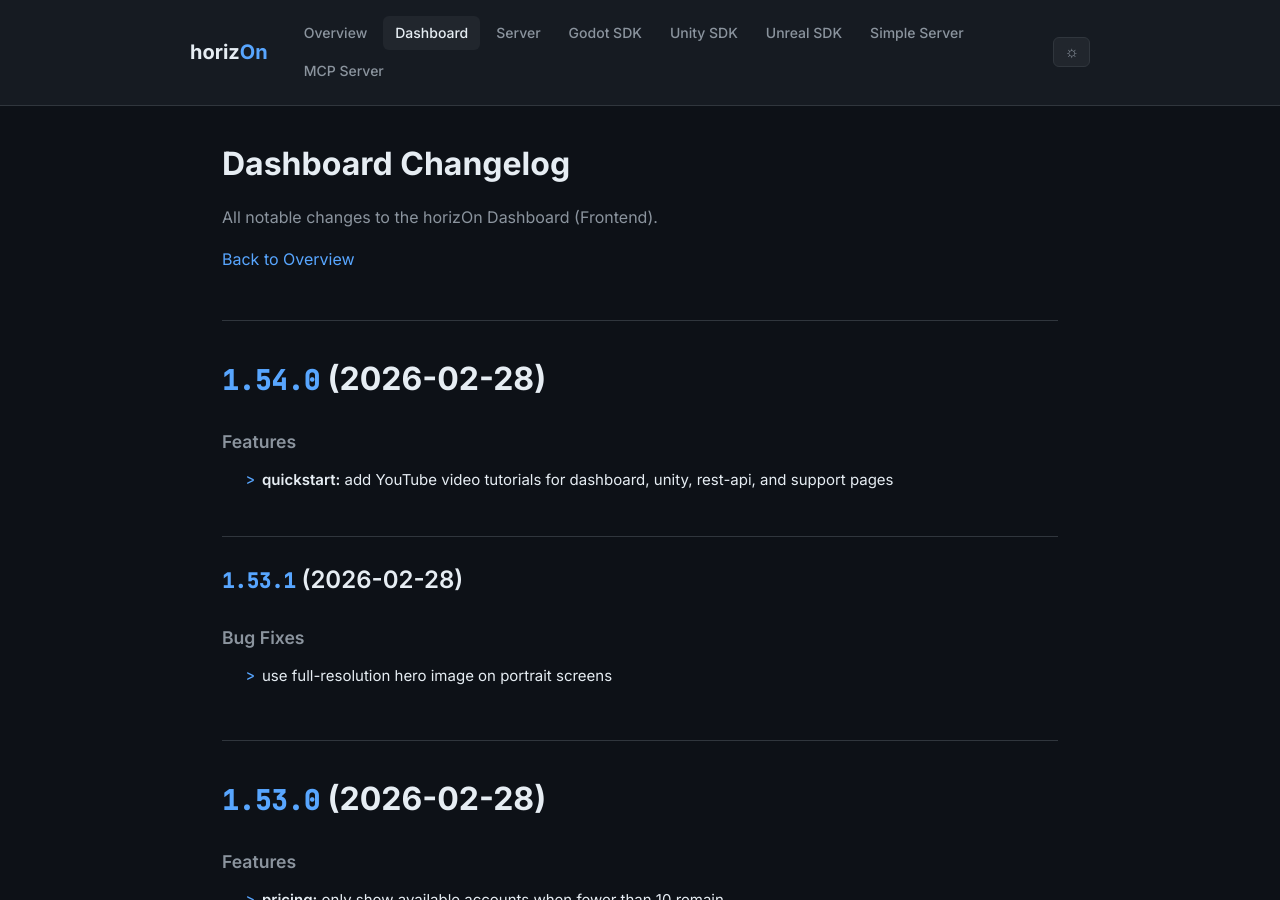
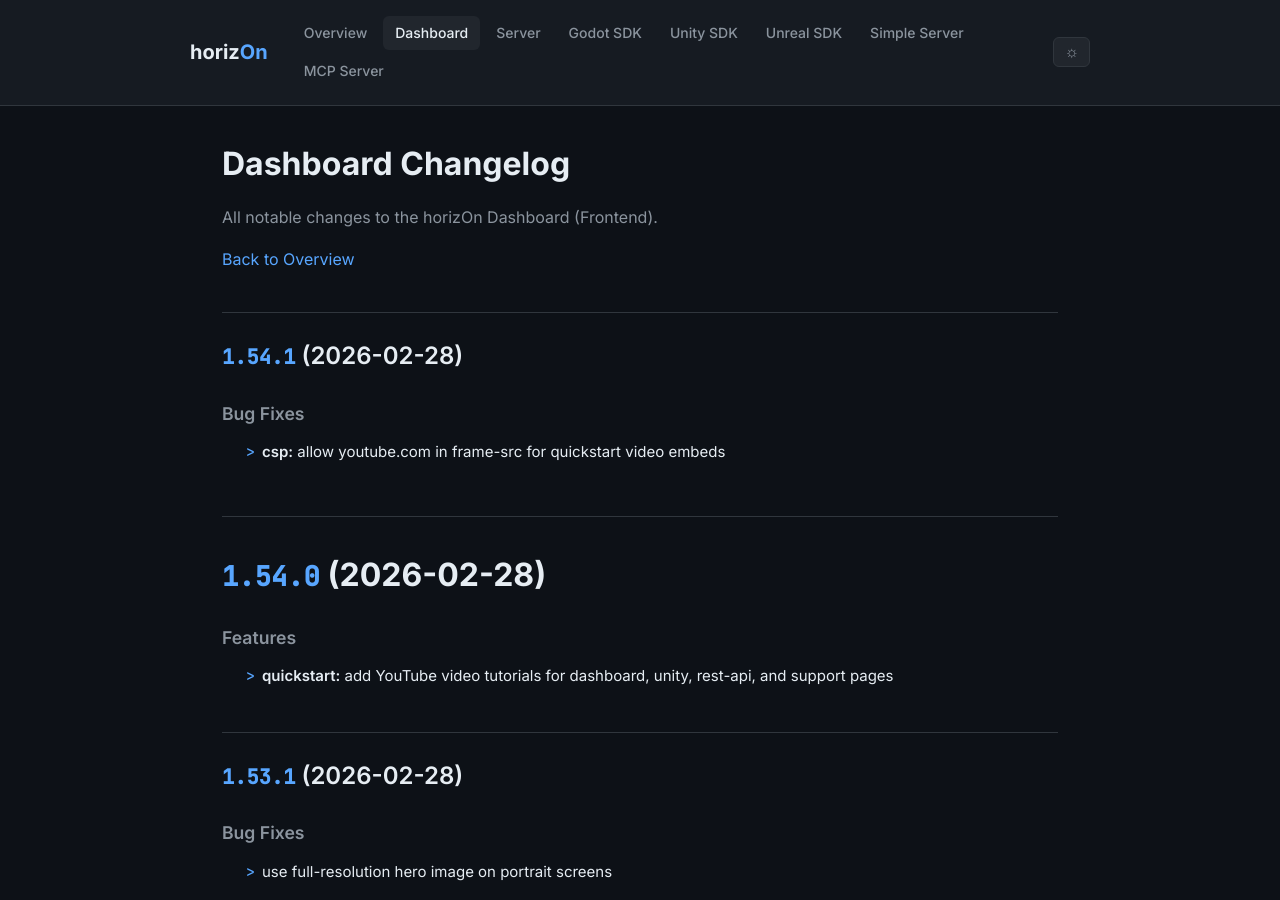
Before and after one commit to ProjectMakersDE/horizOn-Changelog, a Jekyll site: the page built from dashboard-changelog.md, in a window 1280 px wide and 900 px high. Built offline with Jekyll 4.4.1, drawn with Linux system fonts in a browser that asks for light colours.

Commit message:
chore: sync changelogs [skip ci]

```diff
--- a/dashboard-changelog.md
+++ b/dashboard-changelog.md
@@ -8,6 +8,13 @@ title: Dashboard Changelog
 All notable changes to the horizOn Dashboard (Frontend).
 
 [Back to Overview](.)
+
+## [1.54.1](https://github.com/ProjectMakersDE/horizOn-Dashboard/compare/v1.54.0...v1.54.1) (2026-02-28)
+
+
+### Bug Fixes
+
+* **csp:** allow youtube.com in frame-src for quickstart video embeds ([634c089](https://github.com/ProjectMakersDE/horizOn-Dashboard/commit/634c0892321899b011eecd440bae29449a0f4a9b))
 
 # [1.54.0](https://github.com/ProjectMakersDE/horizOn-Dashboard/compare/v1.53.1...v1.54.0) (2026-02-28)
 
```
Also changed, not shown: index.md (+1 -1 lines).
